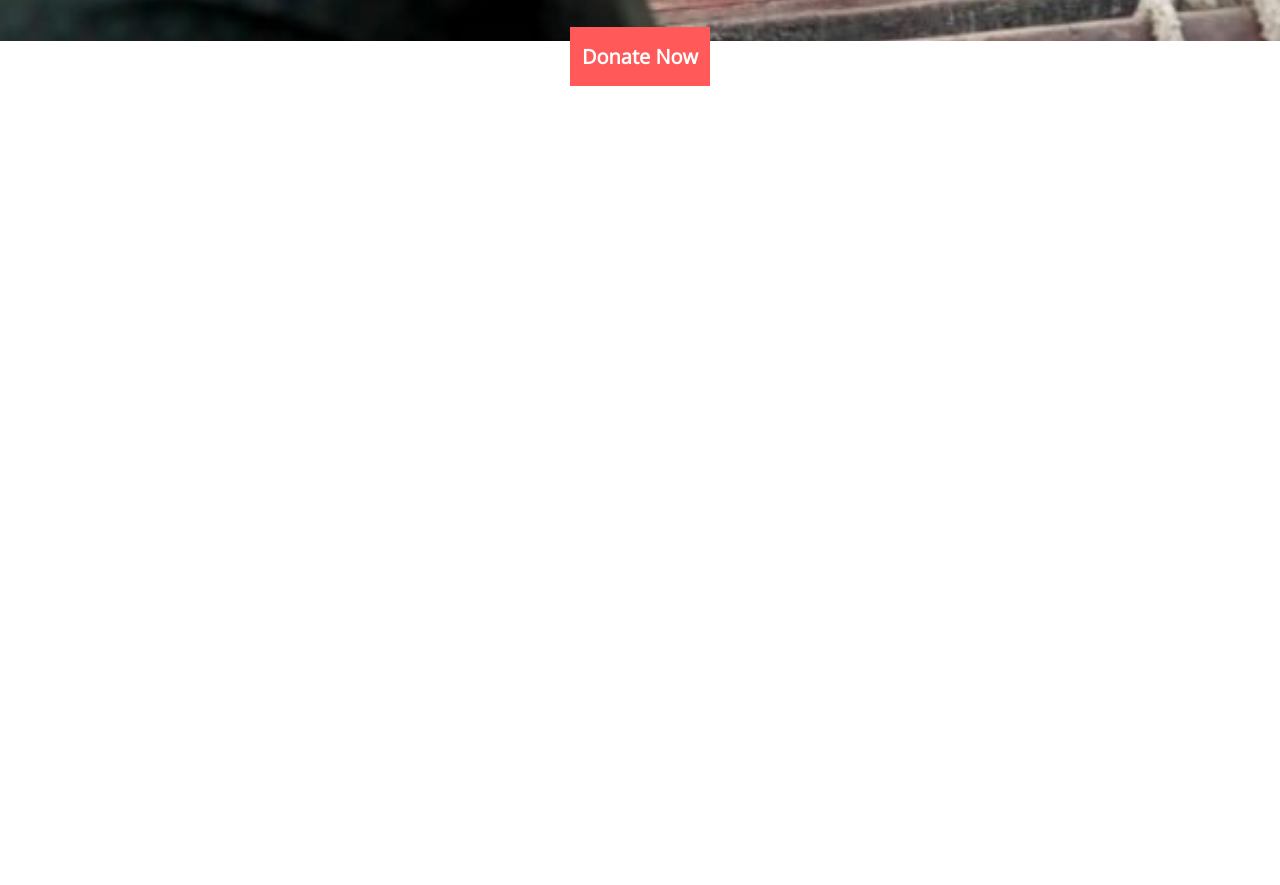
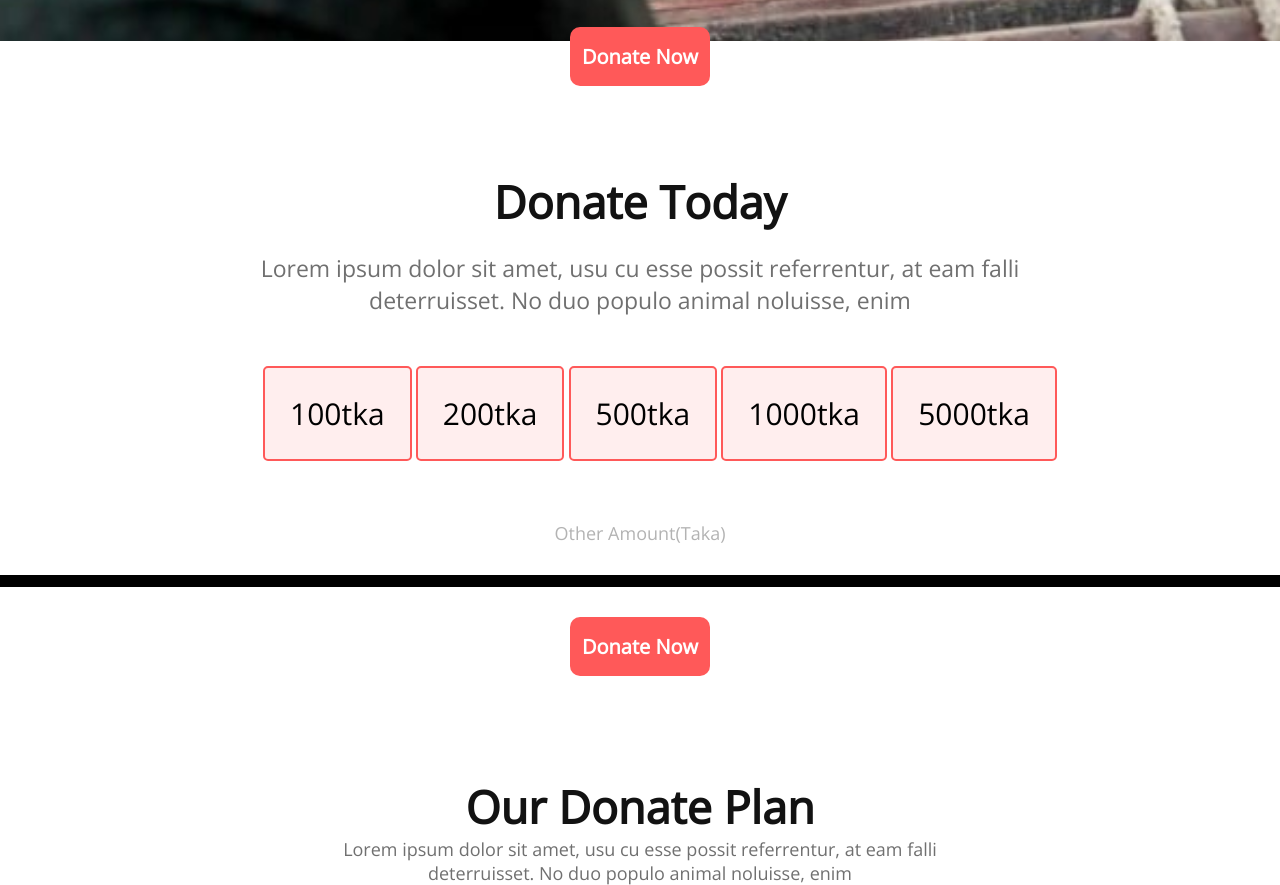
Before and after one commit to tusarallen/donate-project, a plain HTML site: page index.html in a window 1280 px wide. Shown: the part 759-1644 px from the top of the page. Before the commit the page ends 1045 px from the top, so only its background shows below. Drawn offline with nearby package versions, Linux system fonts and the light colour scheme.

Commit message:
add something new

```diff
--- a/index.html
+++ b/index.html
@@ -23,6 +23,33 @@
             </div>
         </nav>
     </header>
+    <main>
+        <!-- main section stasrt -->
+        <section class="donate">
+            <h3 class="title-head">Donate Today</h3>
+            <p class="title-description">Lorem ipsum dolor sit amet, usu cu esse possit referrentur, at eam falli <br>
+                deterruisset. No duo populo animal noluisse, enim</p>
+        </section>
+        <div class="taka">
+            <ul class="amount-tka">
+                <button class="btn-amount">100tka</button>
+                <button class="btn-amount">200tka</button>
+                <button class="btn-amount">500tka</button>
+                <button class="btn-amount">1000tka</button>
+                <button class="btn-amount">5000tka</button>
+            </ul>
+            <p class="deadline">Other Amount(Taka)</p>
+            <hr class="line">
+            <div class="btn"><button class="btn-primary">Donate Now</button></div>
+        </div>
+        <!-- our donate plane  -->
+        <section>
+            <div class="donate-part">
+                <h3 class="donate-title">Our Donate Plan</h3>
+                <p class="donate-description">Lorem ipsum dolor sit amet, usu cu esse possit referrentur, at eam falli <br> deterruisset. No duo populo animal noluisse, enim</p>
+            </div>
+        </section>
+    </main>
 </body>
 
 </html>
--- a/styles/project.css
+++ b/styles/project.css
@@ -2,11 +2,12 @@
     margin: 0;
     font-family: 'Open Sans', sans-serif;
 }
+
 /* header style start  */
-.header{
+.header {
     max-width: 1440px 670px;
     /* background-image: url('../images/donation0.jpg'); */
-    background-image:url('../images/donation1.jpg') ,linear-gradient(360deg, #121212 0%, rgba(18, 18, 18, 0) 100%);
+    background-image: url('../images/donation1.jpg'), linear-gradient(360deg, #121212 0%, rgba(18, 18, 18, 0) 100%);
     background-position: center;
     background-repeat: no-repeat;
     background-size: cover;
@@ -16,8 +17,9 @@
     justify-content: center;
 
 }
+
 .banner-title {
-    font-weight:900;
+    font-weight: 900;
     font-size: 5rem;
     margin-bottom: 20px;
     text-align: center;
@@ -40,10 +42,90 @@
     background: #FF5959;
     border: none;
     padding: 16px 12px;
+    border-radius: 10px;
 }
-.btn{
+
+.btn {
     text-align: center;
 }
-.difference{
-    padding:200px 400px;
+
+.difference {
+    padding: 200px 400px;
 }
+
+/* donate today styles */
+.donate {
+    margin-top: 130px;
+    text-align: center;
+    display: block;
+}
+
+.title-head {
+    font-weight: 700;
+    font-size: 45px;
+    color: #121212;
+    margin-bottom: 20px;
+}
+
+.title-description {
+    font-weight: 400;
+    font-size: 23px;
+    color: #707070;
+    margin-bottom: 50px;
+}
+
+.taka {
+    gap: 400px;
+    text-align: center;
+    justify-content: space-around;
+}
+
+.btn-amount {
+    font-size: 30px;
+    background: #FFEEEE;
+    border: 2px solid #FF5959;
+    padding: 25px 25px;
+    border-radius: 5px;
+    cursor: pointer;
+    box-sizing: border-box;
+    margin-bottom: 60px;
+}
+
+.deadline {
+    font-weight: 400;
+    font-size: 18px;
+    margin-bottom: 10px;
+    color: #B3B3B3;
+}
+
+/* .line {
+    right: 338px;
+    width: 765px;
+    border: 1px solid #DADADA;
+    margin-bottom: 30px;
+} */
+.line {
+    width: 50px 50px;
+    position: relative;
+    top: 20px;
+    border: none;
+    height: 12px;
+    background: black;
+    margin-bottom: 50px;
+}
+/* our donation plan styles  */
+.donate-part {
+    margin-top: 100px;
+    text-align: center;
+}
+.donate-title {
+    font-weight: 700;
+    font-size: 45px;
+    color: #121212;
+}
+
+.donate-description {
+    font-weight: 400;
+    font-size: 18px;
+    color: #707070;
+}
```
